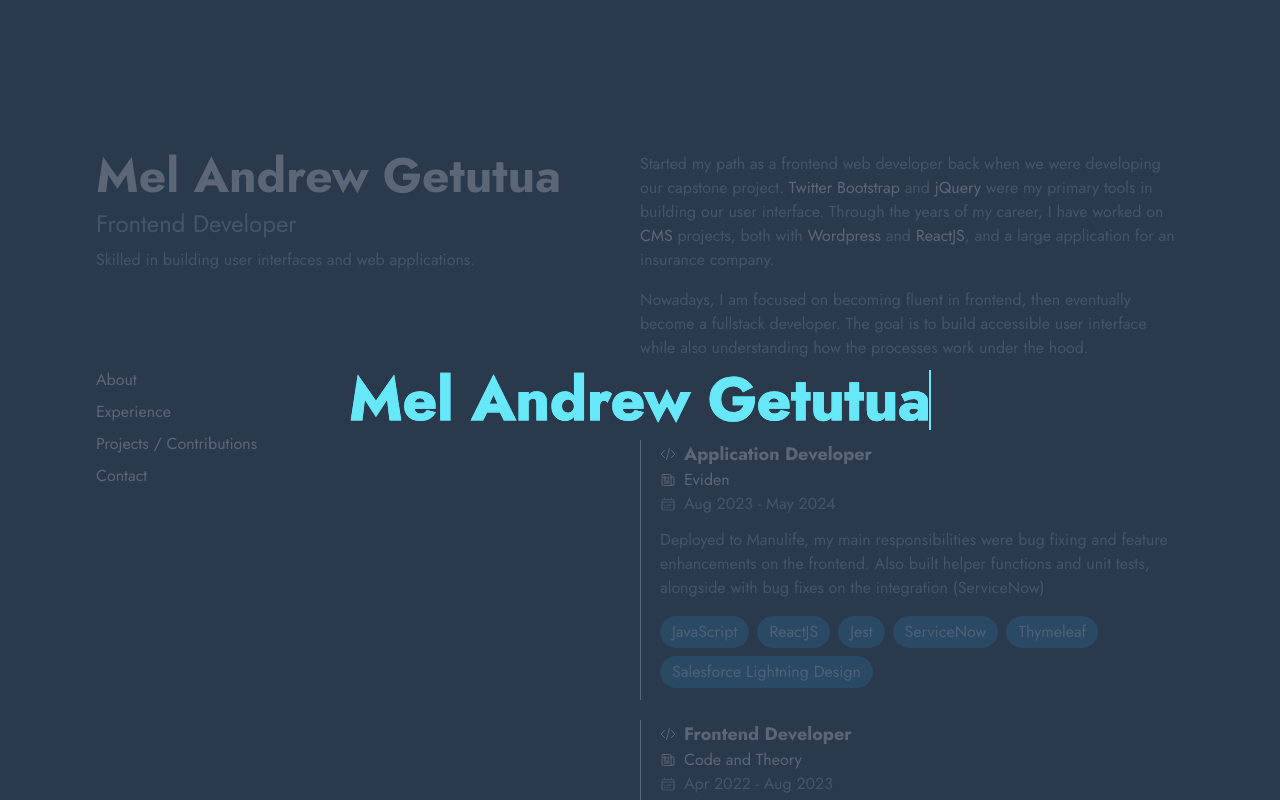
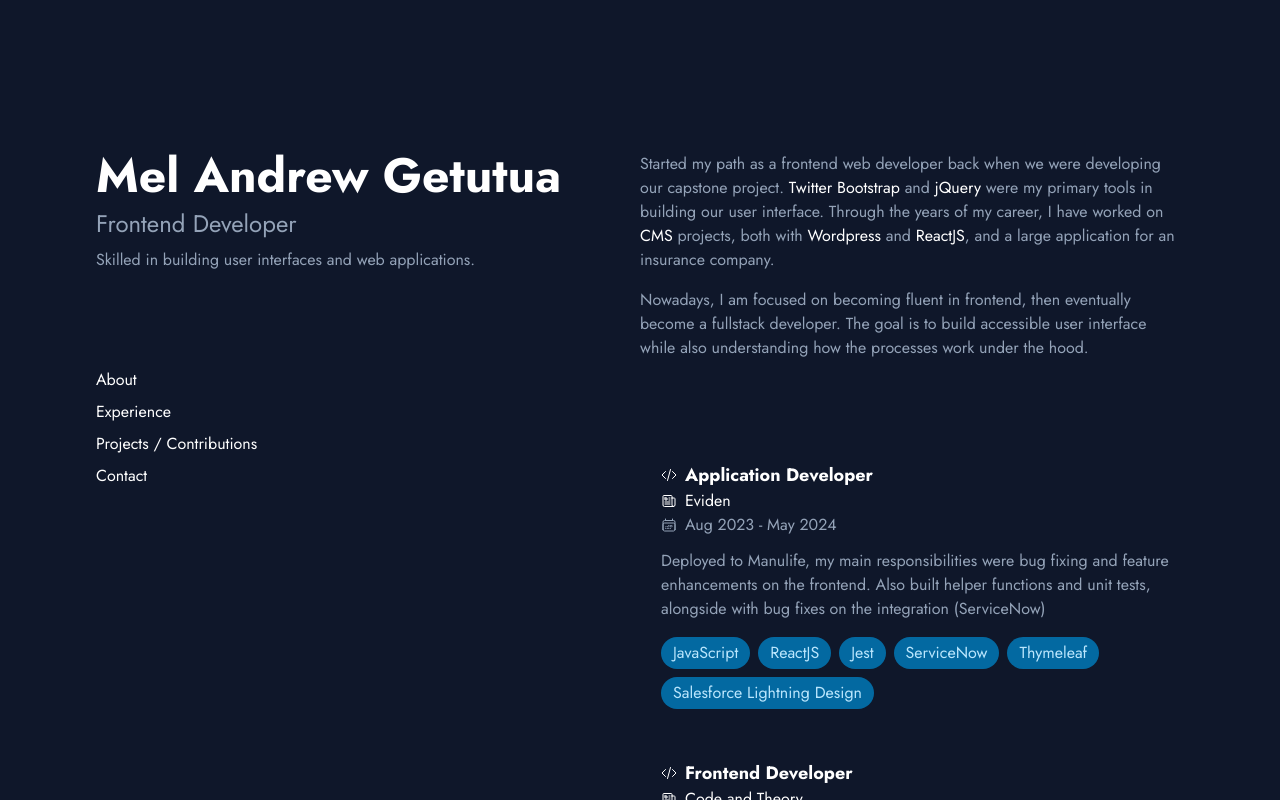
Before and after one commit to ndrewg/portfolio, a React (Vite) app: page / in a window 1280 px wide. Shown: the top 800 px of the page. Built offline with nearby package versions, Linux system fonts and the light colour scheme.

Commit message:
Fixed loader and added animation on scroll

```diff
--- a/src/App.tsx
+++ b/src/App.tsx
@@ -1,16 +1,18 @@
-import { useEffect, useState } from 'react';
-import { motion } from 'framer-motion';
+import { useContext, useEffect, useState } from 'react';
+import { AnimatePresence } from 'framer-motion';
 import About from '@/components/About/About';
 import Experience from '@/components/Experience/Experience';
 import Header from '@/components/Header/Header';
 import Contributions from '@/components/Contributions/Contributions';
 import useScrollBlock from '@/hooks/useScrollBlock';
+import { AnimateContext } from './context/animate.context';
+import Loader from './components/Loader/Loader';
 
 const App = () => {
   const [isLoaded, setIsLoaded] = useState(false);
-  const [animateSubtitle, setAnimateSubtitle] = useState(false);
+  const [blockScroll] = useScrollBlock();
   const [showIntro, setShowIntro] = useState(true);
-  const [blockScroll, allowScroll] = useScrollBlock();
+  const { shouldAnimate } = useContext(AnimateContext);
 
   useEffect(() => {
     blockScroll();
@@ -24,73 +26,27 @@ const App = () => {
     return () => clearTimeout(timerId);
   }, []);
 
-  const handleSubtitleTransitionEnd = () => {
-    setShowIntro(false);
-  };
-
   return (
     <>
+      <AnimatePresence>
+        {!shouldAnimate && (
+          <Loader
+            showIntro={showIntro}
+            setShowIntro={setShowIntro}
+            isLoaded={isLoaded}
+          />
+        )}
+      </AnimatePresence>
       <div className='w-full p-10 text-slate-400 block lg:flex lg:items-start lg:px-24 overflow-hidden'>
         <Header />
         <div className='basis-2/4 pt-28'>
           <About />
           <Experience />
           <Contributions />
-          <motion.section
-            animate={
-              !showIntro && {
-                opacity: 0,
-                transitionDuration: '1400ms',
-              }
-            }
-            onAnimationComplete={() => allowScroll()}
-          >
-            animation playground
-            <div className='fixed top-0 left-0 w-full h-full bg-[rgba(51,65,85,.8)]'>
-              <div className='fixed top-1/2 left-1/2 -translate-x-1/2 -translate-y-1/2 w-full h-full flex flex-col items-center justify-center'>
-                <h1
-                  className='text-3xl md:text-6xl font-bold text-transparent text-stroke relative'
-                  data-text='Mel Andrew Getutua'
-                >
-                  Mel Andrew Getutua
-                  <motion.p
-                    className='absolute top-0 left-0 w-0 h-full border-r-2 border-solid text-cyan-300 border-r-cyan-300 overflow-hidden whitespace-nowrap'
-                    animate={
-                      isLoaded && {
-                        width: '100%',
-                        transitionTimingFunction:
-                          'cubic-bezier(.2,.87,.83,.96)',
-                        transitionDuration: '600ms',
-                      }
-                    }
-                    onTransitionEnd={() => setAnimateSubtitle(true)}
-                  >
-                    Mel Andrew Getutua
-                  </motion.p>
-                </h1>
-                <motion.p
-                  className='text-lg md:text-3xl font-bold h-0 overflow-hidden text-center'
-                  animate={
-                    animateSubtitle && {
-                      height: 'fit-content',
-                      maxHeight: '200px',
-                      transitionTimingFunction: 'linear',
-                      transitionDuration: '700ms',
-                      transitionDelay: '700ms',
-                    }
-                  }
-                  onTransitionEnd={handleSubtitleTransitionEnd}
-                >
-                  Frontend Developer
-                </motion.p>
-              </div>
-            </div>
-          </motion.section>
         </div>
-        {/*
-      tech stack/skills
-      */}
-        {/* contact */}
+        {/* TODO:
+        Tech stack / skills
+        Contact */}
       </div>
     </>
   );
--- a/src/components/About/About.tsx
+++ b/src/components/About/About.tsx
@@ -1,23 +1,29 @@
+import { Reveal } from '../Reveal/Reveal';
+
 const About = () => {
   return (
     <section id='about'>
+      <Reveal>
         <p className='mb-4'>
-        Started my path as a frontend web developer back when we were developing
-        our capstone project.{' '}
+          Started my path as a frontend web developer back when we were
+          developing our capstone project.{' '}
           <span className='text-white'>Twitter Bootstrap</span> and{' '}
           <span className='text-white'>jQuery</span> were my primary tools in
           building our user interface. Through the years of my career, I have
           worked on <span className='text-white'>CMS</span> projects, both with{' '}
           <span className='text-white'>Wordpress</span> and{' '}
-        <span className='text-white'>ReactJS</span>, and a large application for
-        an insurance company.
+          <span className='text-white'>ReactJS</span>, and a large application
+          for an insurance company.
         </p>
+      </Reveal>
+      <Reveal>
         <p>
           Nowadays, I am focused on becoming fluent in frontend, then eventually
           become a fullstack developer. The goal is to build accessible user
           interface while also understanding how the processes work under the
           hood.
         </p>
+      </Reveal>
     </section>
   );
 };
--- a/src/components/Contributions/Contributions.tsx
+++ b/src/components/Contributions/Contributions.tsx
@@ -1,3 +1,5 @@
+import { Reveal } from '@/components/Reveal/Reveal';
+
 type ContributionsProps = {
   image: string;
   title: string;
@@ -140,7 +142,9 @@ const Contributions = () => {
             const { image, title, link, techStack } = project;
 
             return (
-              <li key={title} className='flex mb-6 gap-7 last-of-type:mb-0'>
+              <li key={title} className='mb-6 last-of-type:mb-0'>
+                <Reveal>
+                  <div className='flex gap-7'>
                     {/* project image */}
                     <div className='basis-[30%] max-w-[150px] max-h-[90px] flex-shrink-0 overflow-hidden'>
                       <img
@@ -189,6 +193,8 @@ const Contributions = () => {
                         })}
                       </ul>
                     </div>
+                  </div>
+                </Reveal>
               </li>
             );
           })}
--- a/src/components/ExperienceItem/ExperienceItem.tsx
+++ b/src/components/ExperienceItem/ExperienceItem.tsx
@@ -1,3 +1,5 @@
+import { Reveal } from '../Reveal/Reveal';
+
 interface IExperienceItem {
   jobTitle: string;
   company: string;
@@ -14,7 +16,9 @@ const ExperienceItem = ({
   techStack,
 }: IExperienceItem) => {
   return (
-    <li className='pl-5 pb-3 mb-5 relative after:content-[""] after:w-[1px] after:h-full after:bg-white after:absolute after:left-0 after:top-0 last-of-type:mb-0'>
+    <li className='group pl-5 pr-2 py-5 mb-2 relative rounded-lg last-of-type:mb-0 border-[1px] border-transparent hover:border-solid hover:border-[rgba(255,255,255,0.1)] after:content-none after:absolute after:top-0 after:left-0 after:w-full after:h-full after:group-hover:bg-[rgba(255,255,255,0.1)] after:z-10'>
+      <div className='absolute top-0 left-0 w-full h-full opacity-5 group-hover:bg-slate-50 duration-75 rounded-lg'></div>
+      <Reveal>
         <h3 className='text-white text-lg font-bold flex items-center'>
           <svg
             xmlns='http://www.w3.org/2000/svg'
@@ -81,6 +85,7 @@ const ExperienceItem = ({
             })}
           </ul>
         </div>
+      </Reveal>
     </li>
   );
 };
--- a/src/components/Header/Header.tsx
+++ b/src/components/Header/Header.tsx
@@ -1,21 +1,43 @@
+import { Reveal } from '../Reveal/Reveal';
+
 const Header = () => {
   return (
     <header className='lg:sticky lg:top-0 lg:basis-2/4 lg:pt-28'>
       <div>
+        <Reveal>
           <h2 className='text-5xl text-white font-bold'>Mel Andrew Getutua</h2>
+        </Reveal>
+        <Reveal>
           <h5 className='text-2xl mt-2'>Frontend Developer</h5>
+        </Reveal>
+        <Reveal>
           <p className='mt-2'>
             Skilled in building user interfaces and web applications.
           </p>
+        </Reveal>
       </div>
       <nav className='mt-10 md:mt-24'>
         <ul className='text-white'>
           <li className='mb-2'>
+            <Reveal>
               <a href='#'>About</a>
+            </Reveal>
           </li>
-          <li className='mb-2'>Experience</li>
-          <li className='mb-2'>Projects / Contributions</li>
-          <li className='mb-2'>Contact</li>
+          <li className='mb-2'>
+            <Reveal>
+              <a href='#'>Experience</a>
+            </Reveal>
+          </li>
+          <li className='mb-2'>
+            <Reveal>
+              <a href='#'>Projects / Contributions</a>
+            </Reveal>
+          </li>
+          <li className='mb-2'>
+            <Reveal>
+              <a href=''>Contact</a>
+            </Reveal>
+          </li>
         </ul>
       </nav>
     </header>
--- /dev/null
+++ b/src/components/Loader/Loader.tsx
@@ -0,0 +1,87 @@
+import { useContext, useState } from 'react';
+import { motion } from 'framer-motion';
+import useScrollBlock from '@/hooks/useScrollBlock';
+import { AnimateContext } from '@/context/animate.context';
+
+interface ILoaderProps {
+  isLoaded: boolean;
+  showIntro: boolean;
+  setShowIntro: (bool: boolean) => void;
+}
+
+const Loader = ({ isLoaded, showIntro, setShowIntro }: ILoaderProps) => {
+  const [animateSubtitle, setAnimateSubtitle] = useState(false);
+  const [allowScroll] = useScrollBlock();
+  const { setShouldAnimate } = useContext(AnimateContext);
+
+  const hideLoader = () => {
+    setShouldAnimate(true);
+    allowScroll();
+  };
+
+  const handleSubtitleTransitionEnd = () => {
+    setTimeout(() => {
+      setShowIntro(false);
+      setShouldAnimate(true);
+    }, 900);
+  };
+
+  return (
+    <motion.section
+      exit={{
+        opacity: 0,
+      }}
+      animate={
+        !showIntro && {
+          opacity: 0,
+          transitionDuration: '1400ms',
+        }
+      }
+      onAnimationComplete={hideLoader}
+    >
+      <div className='fixed top-0 left-0 z-[99] w-full h-full bg-[rgba(51,65,85,.8)]'>
+        <div className='fixed top-1/2 left-1/2 -translate-x-1/2 -translate-y-1/2 w-full h-full flex flex-col items-center justify-center'>
+          <h1
+            className='text-3xl md:text-6xl font-bold text-transparent text-stroke relative'
+            data-text='Mel Andrew Getutua'
+          >
+            Mel Andrew Getutua
+            <motion.p
+              className='absolute top-0 left-0 w-0 h-full border-r-2 border-solid text-cyan-300 border-r-cyan-300 overflow-hidden whitespace-nowrap'
+              animate={
+                isLoaded && {
+                  width: '100%',
+                  transitionTimingFunction: 'cubic-bezier(.2,.87,.83,.96)',
+                  transitionDuration: '600ms',
+                }
+              }
+              onAnimationComplete={() => {
+                setTimeout(() => {
+                  setAnimateSubtitle(true);
+                }, 700);
+              }}
+            >
+              Mel Andrew Getutua
+            </motion.p>
+          </h1>
+          <motion.p
+            className='text-lg md:text-3xl text-slate-300 font-bold h-0 overflow-hidden text-center'
+            animate={
+              animateSubtitle && {
+                height: 'fit-content',
+                maxHeight: '200px',
+                transitionTimingFunction: 'linear',
+                transitionDuration: '600ms',
+              }
+            }
+            onAnimationComplete={handleSubtitleTransitionEnd}
+          >
+            Frontend Developer
+          </motion.p>
+        </div>
+      </div>
+    </motion.section>
+  );
+};
+
+export default Loader;
--- /dev/null
+++ b/src/components/Reveal/Reveal.tsx
@@ -0,0 +1,39 @@
+import { ReactNode, useContext, useEffect, useRef } from 'react';
+import { motion, useAnimation, useInView } from 'framer-motion';
+import { AnimateContext } from '@/context/animate.context';
+
+interface IRevealProps {
+  children: ReactNode;
+}
+
+export const Reveal = ({ children }: IRevealProps) => {
+  const divRef = useRef(null);
+  const isInView = useInView(divRef, { once: true });
+  const mainControls = useAnimation();
+  const { shouldAnimate } = useContext(AnimateContext);
+
+  useEffect(() => {
+    if (isInView && shouldAnimate) {
+      mainControls.start('visible');
+    }
+  }, [isInView, shouldAnimate]);
+
+  return (
+    <div ref={divRef} className='relative overflow-hidden'>
+      <motion.div
+        variants={{
+          hidden: { opacity: 0, y: 75 },
+          visible: { opacity: 1, y: 0 },
+        }}
+        initial='hidden'
+        animate={mainControls}
+        transition={{
+          duration: 0.5,
+          delay: 0.25,
+        }}
+      >
+        {children}
+      </motion.div>
+    </div>
+  );
+};
--- /dev/null
+++ b/src/context/animate.context.tsx
@@ -0,0 +1,64 @@
+import { createContext, useReducer } from 'react';
+
+interface IAnimateContext {
+  shouldAnimate: boolean;
+  setShouldAnimate: (bool: boolean) => void;
+}
+
+export const AnimateContext = createContext<IAnimateContext>({
+  shouldAnimate: false,
+  setShouldAnimate: () => {},
+});
+
+type AnimateState = {
+  shouldAnimate: boolean;
+};
+
+const INITIAL_STATE: AnimateState = {
+  shouldAnimate: false,
+};
+
+enum ActionTypes {
+  SET_SHOULD_ANIMATE = 'SET_SHOULD_ANIMATE',
+}
+
+type Action = { type: ActionTypes.SET_SHOULD_ANIMATE; payload: boolean };
+
+const animateReducer = (state: AnimateState, action: Action) => {
+  const { type, payload } = action;
+
+  switch (type) {
+    case ActionTypes.SET_SHOULD_ANIMATE:
+      return {
+        ...state,
+        shouldAnimate: payload,
+      };
+    default:
+      return state;
+  }
+};
+
+interface IAnimateProviderProps {
+  children: JSX.Element;
+}
+
+export const AnimateProvider = ({ children }: IAnimateProviderProps) => {
+  const [state, dispatch] = useReducer(animateReducer, INITIAL_STATE);
+  const { shouldAnimate } = state;
+
+  const setShouldAnimate = (bool: boolean) => {
+    dispatch({
+      type: ActionTypes.SET_SHOULD_ANIMATE,
+      payload: bool,
+    });
+  };
+
+  const value = {
+    shouldAnimate,
+    setShouldAnimate,
+  };
+
+  return (
+    <AnimateContext.Provider value={value}>{children}</AnimateContext.Provider>
+  );
+};
--- a/src/main.tsx
+++ b/src/main.tsx
@@ -1,10 +1,13 @@
-import React from 'react'
-import ReactDOM from 'react-dom/client'
-import App from './App.tsx'
-import './index.css'
+import React from 'react';
+import ReactDOM from 'react-dom/client';
+import App from './App.tsx';
+import './index.css';
+import { AnimateProvider } from './context/animate.context.tsx';
 
 ReactDOM.createRoot(document.getElementById('root')!).render(
   <React.StrictMode>
-    <App />
-  </React.StrictMode>,
-)
+    <AnimateProvider>
+      <App />
+    </AnimateProvider>
+  </React.StrictMode>
+);
```
Lines whose indentation alone changed are shown as unchanged.
